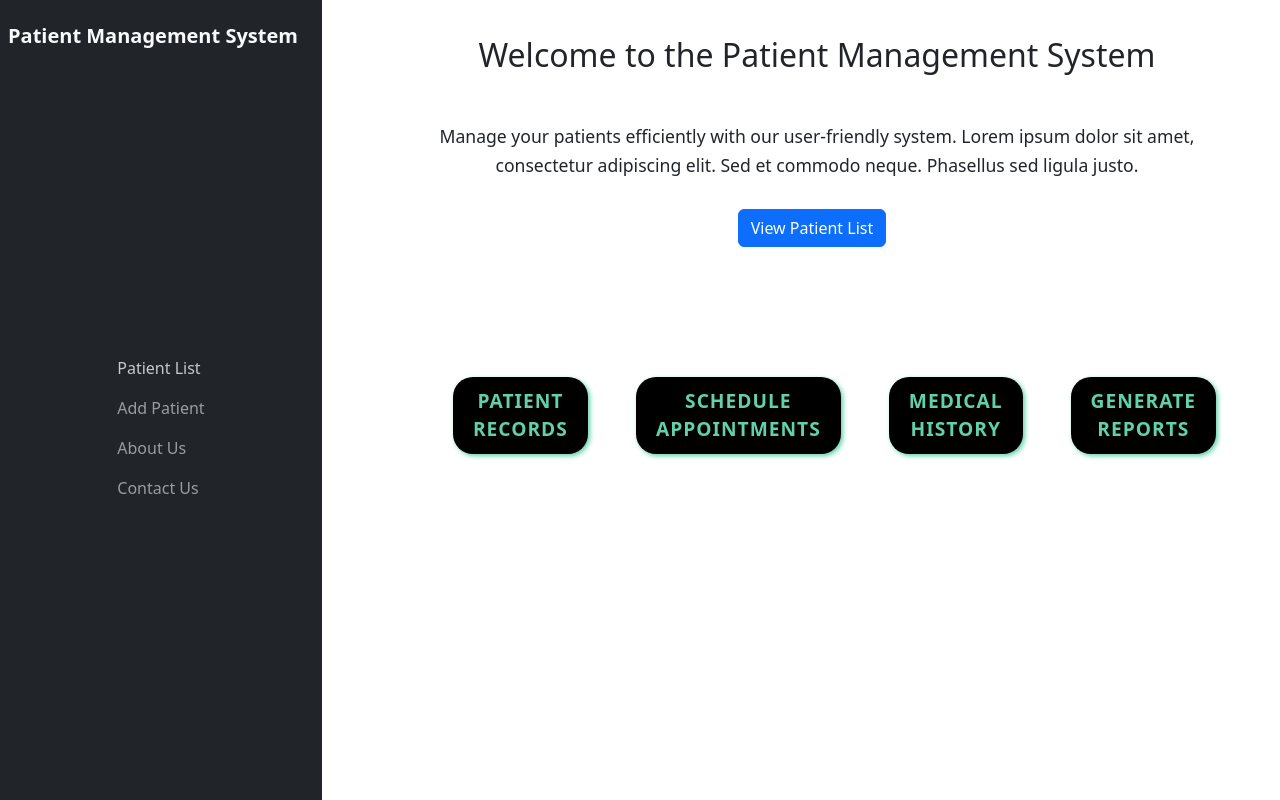
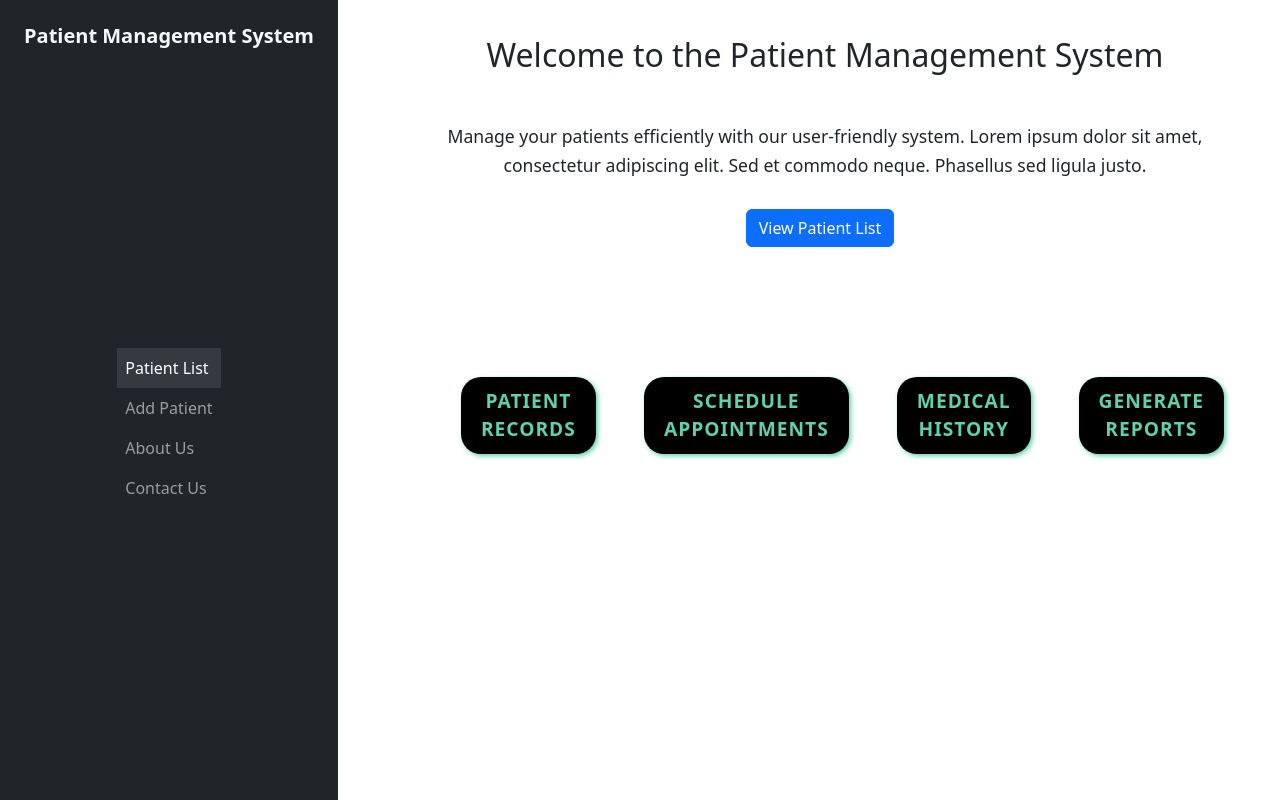
Before and after one commit to HRO57/Patient_Management_System, a React (Create React App) app in the folder frontend/: page /home-page in a window 1280 px wide. In both pictures the pointer is over the link "Patient List". Built offline with nearby package versions, Linux system fonts and the light colour scheme.

Commit message:
edit_portion

```diff
--- a/frontend/src/components/Navbar.jsx
+++ b/frontend/src/components/Navbar.jsx
@@ -9,7 +9,7 @@ function Sidebar() {
     <div className="d-flex">
       <nav className="navbar navbar-expand-lg navbar-dark bg-dark flex-column sidebar">
         <Link className="navbar-brand d-flex align-items-center" to="/home-page">
-          <b className="p-2 rounded text-p-2 rounded text-light bg-dark-on-hover ">Patient Management System</b>
+          <b className="p-2 rounded text-light bg-dark-on-hover">Patient Management System</b>
         </Link>
         <button
           className="navbar-toggler"
@@ -24,7 +24,7 @@ function Sidebar() {
         </button>
         <div className="collapse navbar-collapse" id="navbarNav">
           <ul className="navbar-nav flex-column">
-            <li className="nav-item">
+            <li className="nav-item ">
               <Link className="nav-link" to="/patients-list">
                 Patient List
               </Link>
--- a/frontend/src/styles.css
+++ b/frontend/src/styles.css
@@ -292,6 +292,7 @@
 .bg-dark-on-hover {
   background-color: rgba(var(--bs-dark-rgb), var(--bs-bg-opacity));
   color: #ffffff; /* White text */
+  margin-left: 1rem;
 }
 
 .bg-dark-on-hover:hover {
@@ -312,3 +313,10 @@
 .card {
   margin-top: 20px;
 }
+
+
+/* styles.css */
+.sidebar .nav-item .nav-link:hover {
+  background-color: #343a40; /* or any color you prefer */
+  color: white; /* Ensure the text color is visible */
+}
```
Also changed, not shown: 1 other file (tests, documents, lock files or other folders).
